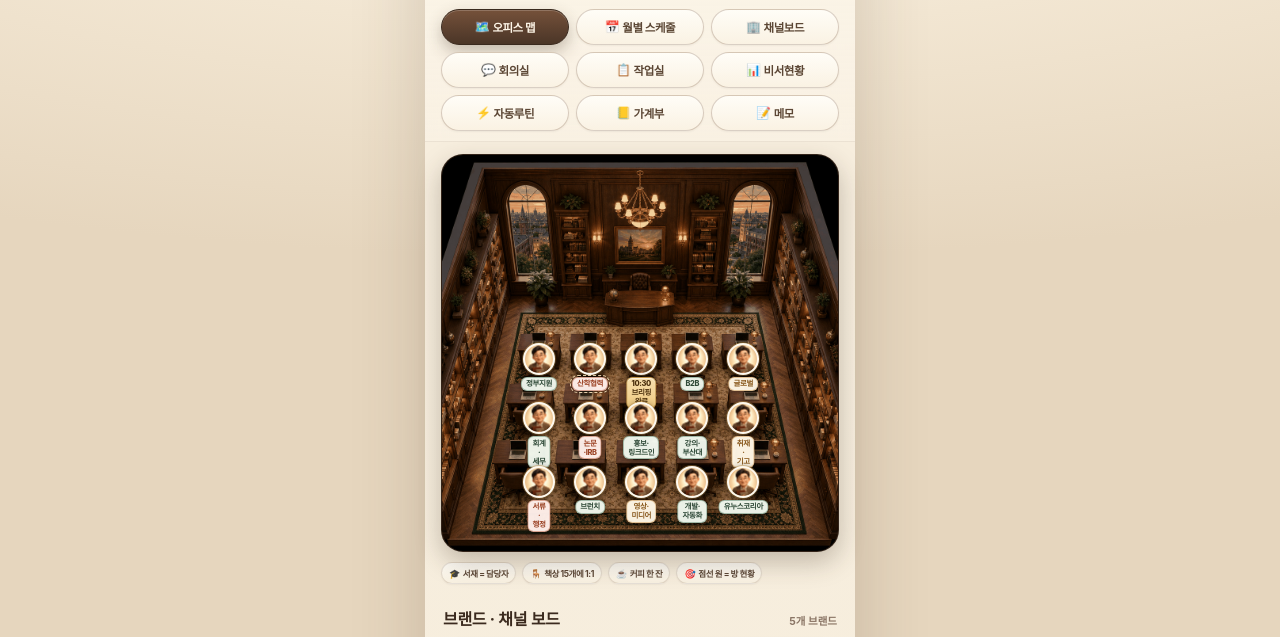
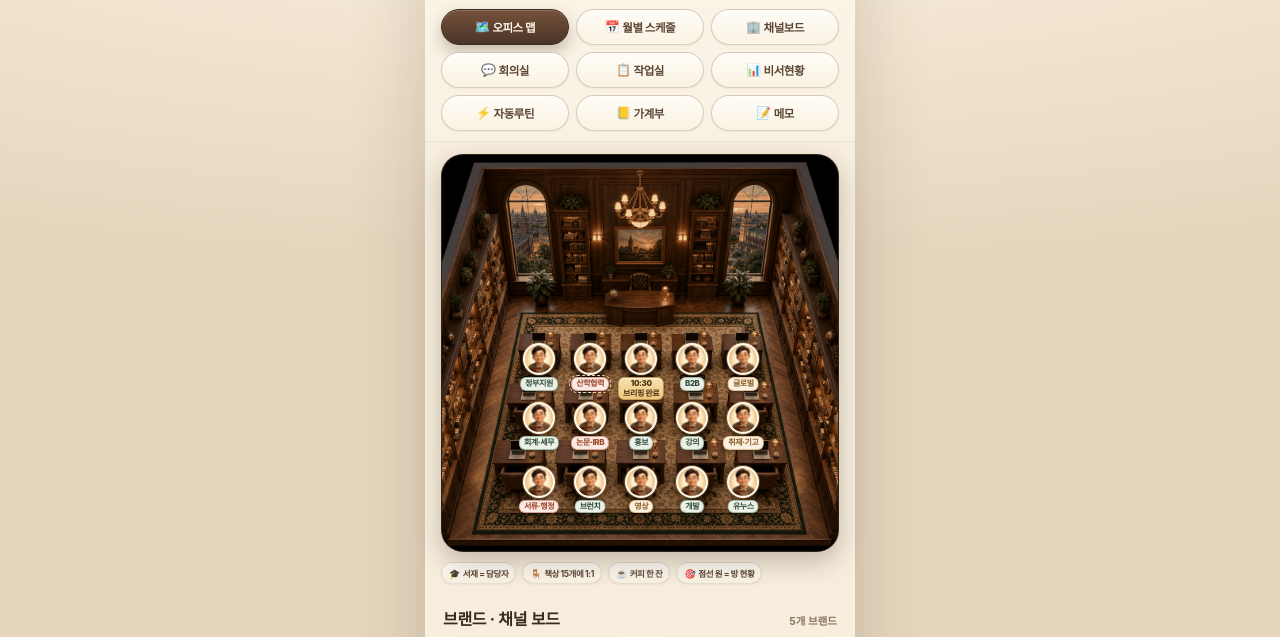
Before and after one commit to ostduft-netizen/kim-donguk-office, a plain HTML site: page index.html in a window 1280 px wide. Shown: the part 102-739 px from the top of the page. Drawn offline with Linux system fonts and the light colour scheme.

Commit message:
책상 배지를 좌석 간격에 맞게 짧게 표시(전체 이름은 상세·현황에 유지)

```diff
--- a/index.html
+++ b/index.html
@@ -144,12 +144,12 @@
   @keyframes spin{to{transform:rotate(360deg)}}
   .desk .badge{
     position:absolute;top:34px;left:50%;transform:translateX(-50%);
-    max-width:60px;font-size:7.5px;font-weight:800;line-height:1.2;letter-spacing:-.05em;
-    padding:1.5px 4px;border-radius:6px;color:#4A3527;
+    font-size:8px;font-weight:800;line-height:1.2;letter-spacing:-.05em;
+    padding:1px 4px;border-radius:6px;color:#4A3527;
     background:rgba(255,251,242,.97);
     border:1px solid rgba(107,74,51,.24);
     box-shadow:0 2px 5px rgba(20,12,6,.34);
-    white-space:normal;text-align:center;word-break:keep-all;
+    white-space:nowrap;text-align:center;
     display:block;
   }
   .desk[data-st="on"] .badge{background:rgba(240,247,238,.97);border-color:rgba(63,107,80,.42);color:#2F4A38}
@@ -432,7 +432,7 @@
     .ava{width:54px;height:54px;flex-basis:54px}
     .tab{font-size:10.5px;padding:8px 2px}
     .desk .face{width:28px;height:28px}
-    .desk .badge{top:30px;font-size:7px;max-width:52px;padding:1px 3px}
+    .desk .badge{top:30px;font-size:7.5px;padding:1px 3px}
     main{padding:10px 12px 0}
     nav{padding:10px 12px 8px}
     .hdr{padding:16px 12px 12px}
@@ -806,6 +806,12 @@
 
   var COLX = [24.5, 37.4, 50.3, 63.2, 76.1];
   var ROWY = [51.5, 66.5, 82.5];
+  /* 책상 배지: 좌석 간격(약 51px)에 맞춰 짮은 이름으로 표시. 전체 이름은 모달·비서현황에 그대로 나옵니다. */
+  var SHORT = {
+    gov:"정부지원", academy:"산학협력", brief:["10:30","브리핑 완료"], b2b:"B2B", global:"글로벌",
+    tax:"회계·세무", irb:"논문·IRB", pr:"홍보", lecture:"강의", press:"취재·기고",
+    docs:"서류·행정", brunch:"브런치", media:"영상", dev:"개발", yunus:"유누스"
+  };
 
   var BRANDS = [
     {id:"geist", emoji:"🏛️", name:"가이스트", role:"대표 · 전략/B2B/산학협력",
@@ -944,11 +950,13 @@
     var box = document.getElementById("desks");
     var html = "";
     DESKS.forEach(function(d){
+      var b = SHORT[d.id] || d.name;
+      var badge = Array.isArray(b) ? b.map(esc).join("<br>") : esc(b);
       html += '<button class="desk'+(d.busy?" busy":"")+'" data-st="'+d.st+'" data-id="'+d.id+'"'
         + ' style="left:'+COLX[d.col-1]+'%;top:'+ROWY[d.row-1]+'%"'
-        + ' aria-label="'+esc(d.name+" · "+STATUS_TEXT[d.st])+'">'
+        + ' aria-label="'+esc(d.name+" · "+STATUS_TEXT[d.st])+'" title="'+esc(d.name)+'">'
         + '<span class="face"><img src="./avatar.png" alt=""></span>'
-        + '<span class="badge">'+esc(d.name)+'</span>'
+        + '<span class="badge">'+badge+'</span>'
         + '</button>';
     });
     box.innerHTML = html;
```
